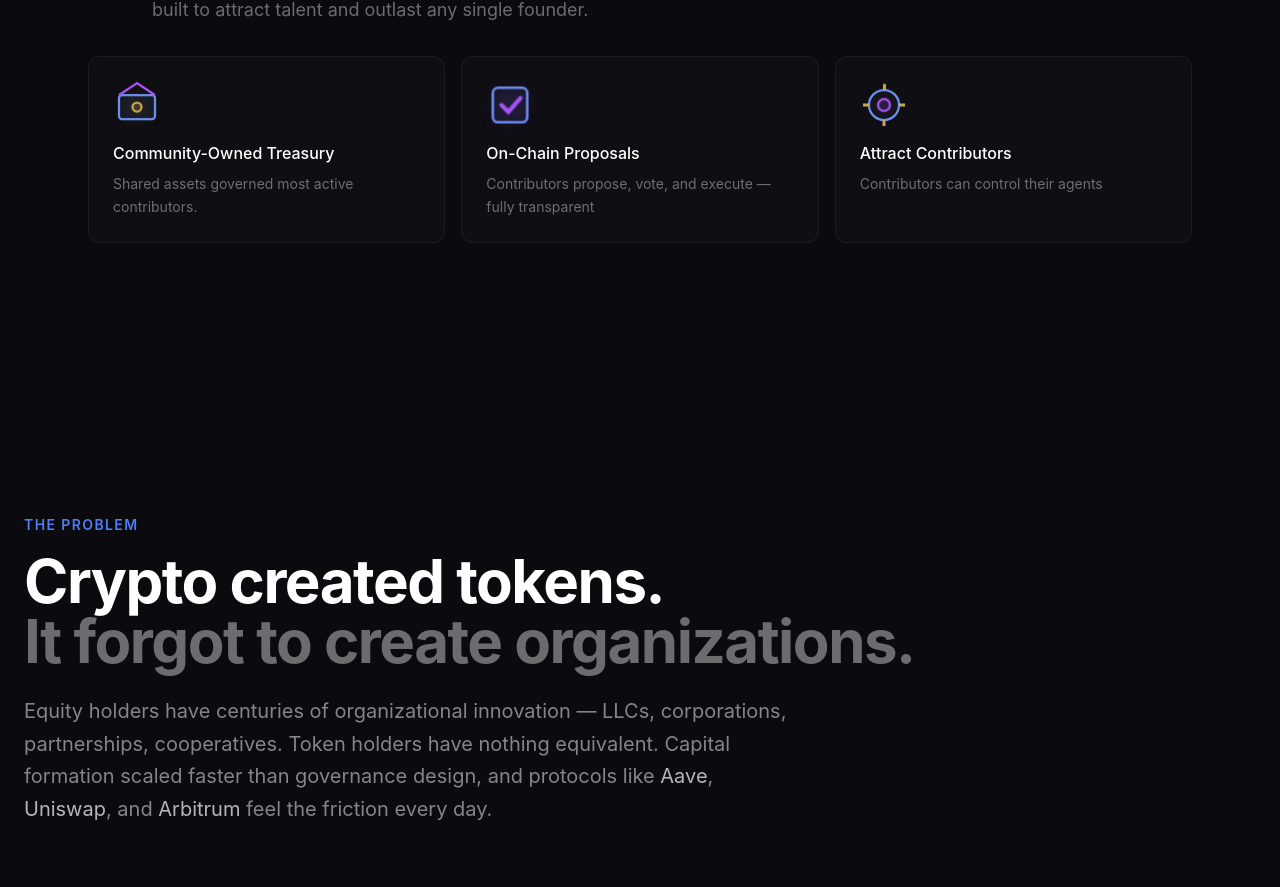
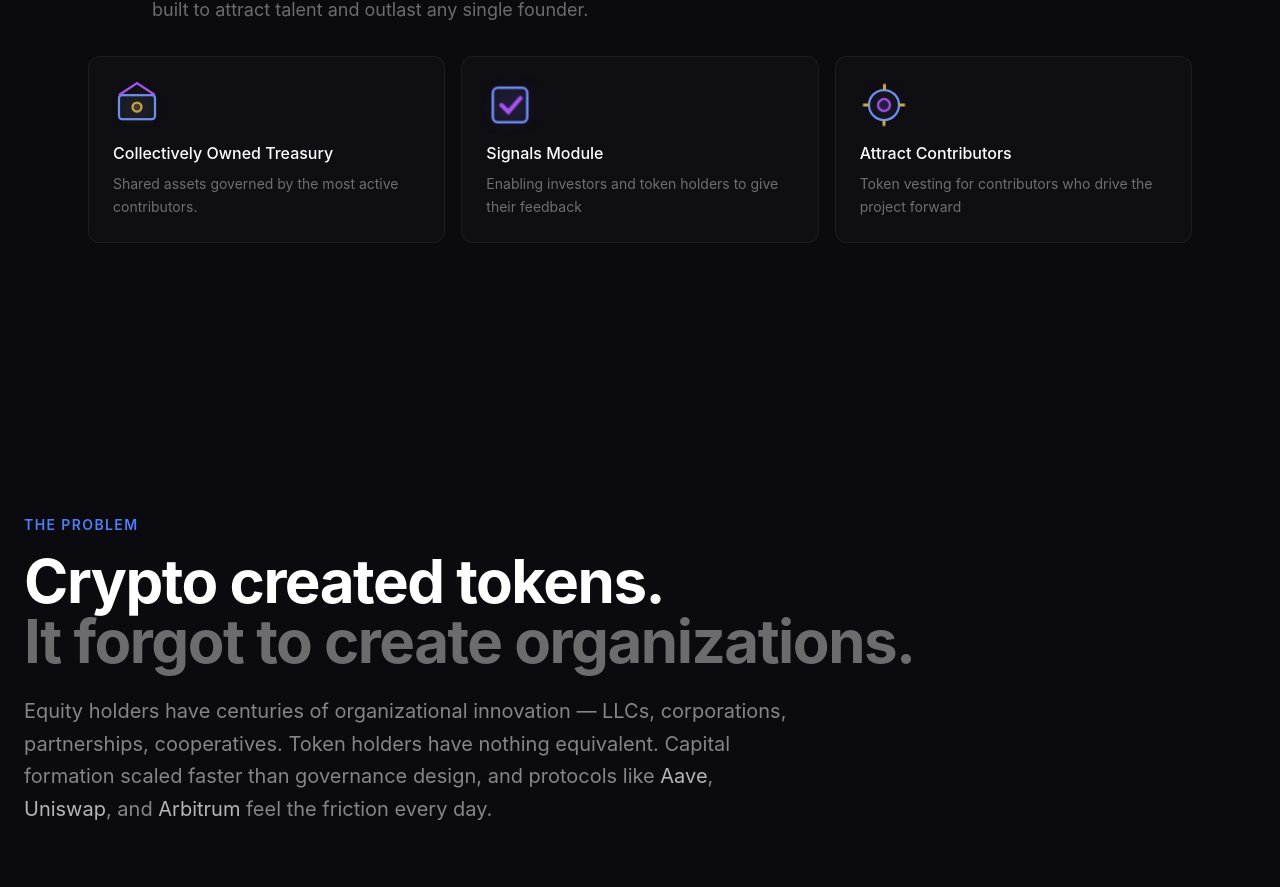
Before and after one commit to n0umen0n/consortiumlab-landing, a Next.js app: page / in a window 1280 px wide. Shown: the part 2158-3045 px from the top of the page. Built offline with nearby package versions, Linux system fonts and the light colour scheme.

Commit message:
Update feature cards: treasury, signals module, token vesting

```diff
--- a/src/components/WhyConsortium.tsx
+++ b/src/components/WhyConsortium.tsx
@@ -156,9 +156,9 @@ export default function WhyConsortium() {
 
             <div className="grid sm:grid-cols-3 gap-4">
               {[
-                { icon: 'treasury', title: 'Community-Owned Treasury', desc: 'Shared assets governed most active contributors.' },
-                { icon: 'proposals', title: 'On-Chain Proposals', desc: 'Contributors propose, vote, and execute — fully transparent' },
-                { icon: 'contributors', title: 'Attract Contributors', desc: 'Contributors can control their agents' },
+                { icon: 'treasury', title: 'Collectively Owned Treasury', desc: 'Shared assets governed by the most active contributors.' },
+                { icon: 'proposals', title: 'Signals Module', desc: 'Enabling investors and token holders to give their feedback' },
+                { icon: 'contributors', title: 'Attract Contributors', desc: 'Token vesting for contributors who drive the project forward' },
               ].map((item) => (
                 <div
                   key={item.title}
```
